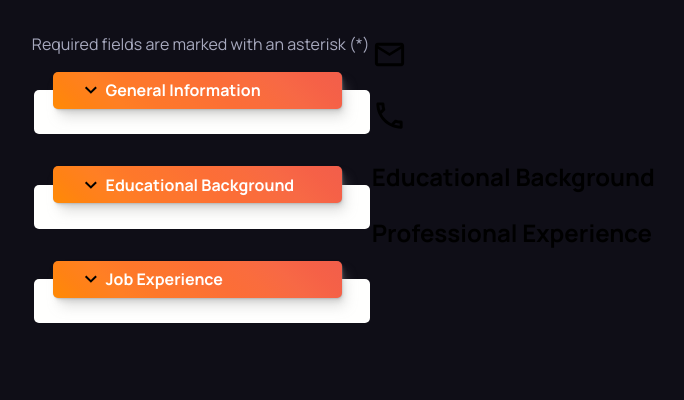
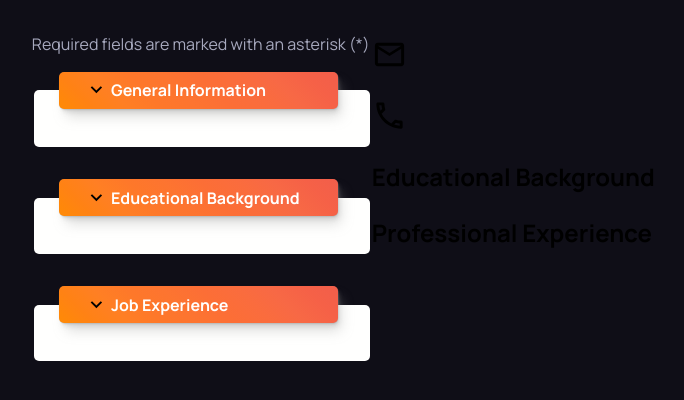
Before and after one commit to GreyTearsDev/cv-application, a React (Vite) app: page / in a window 1280 px wide. Shown: the top 400 px of the page, without its empty margins (45-729 px from the left). Built offline with nearby package versions, Linux system fonts and the light colour scheme.

Commit message:
style: Adjust padding in fieldset in main.css

```diff
--- a/src/styles/main.css
+++ b/src/styles/main.css
@@ -122,7 +122,7 @@ legend:hover {
 }
 
 fieldset {
-  padding: var(--gap-xsmall) var(--gap-mid);
+  padding: var(--gap-xsmall) var(--gap-large) var(--gap-mid);
   margin-bottom: var(--gap-xlarge);
   border: none;
   border-radius: 5px;
```
